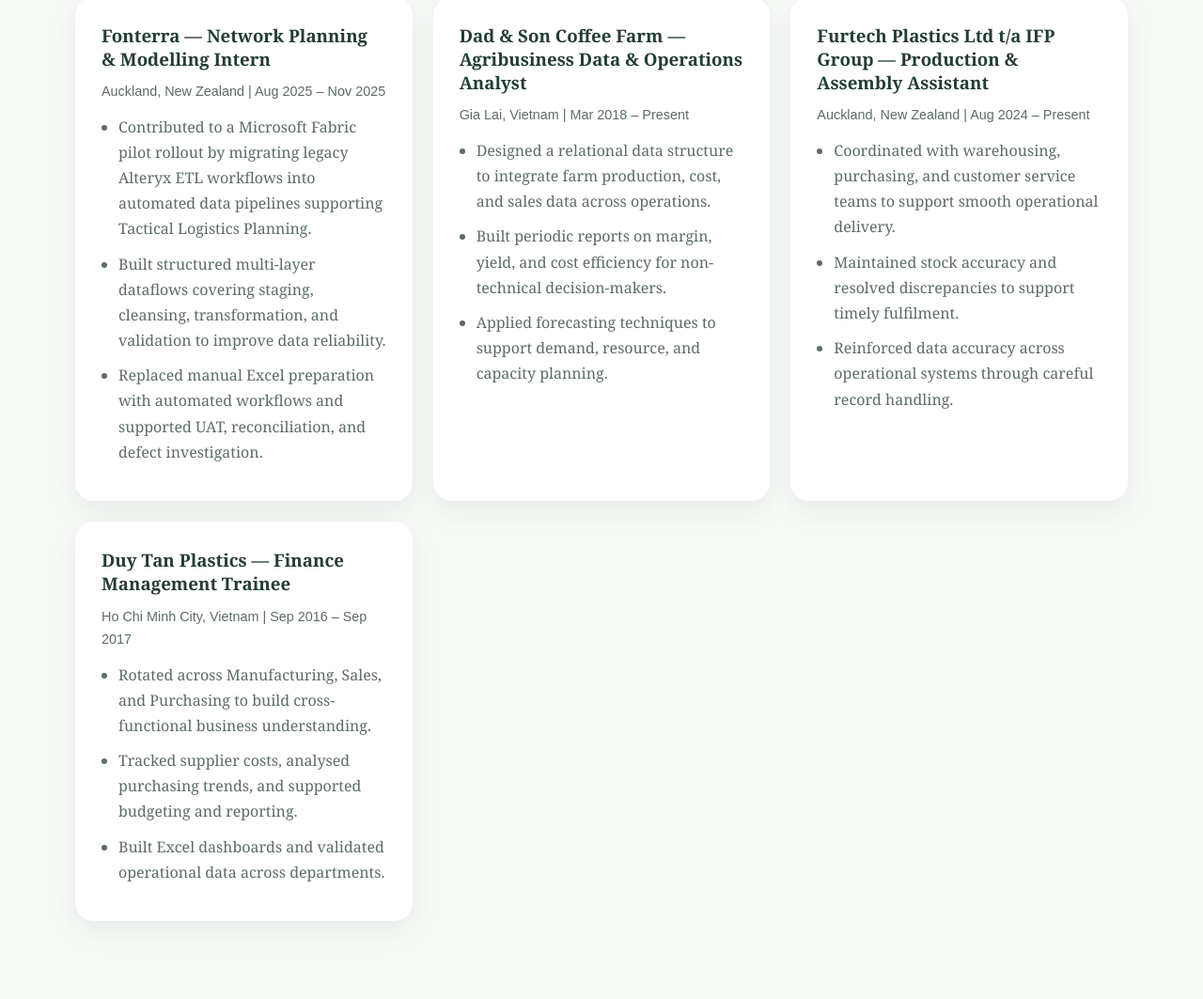
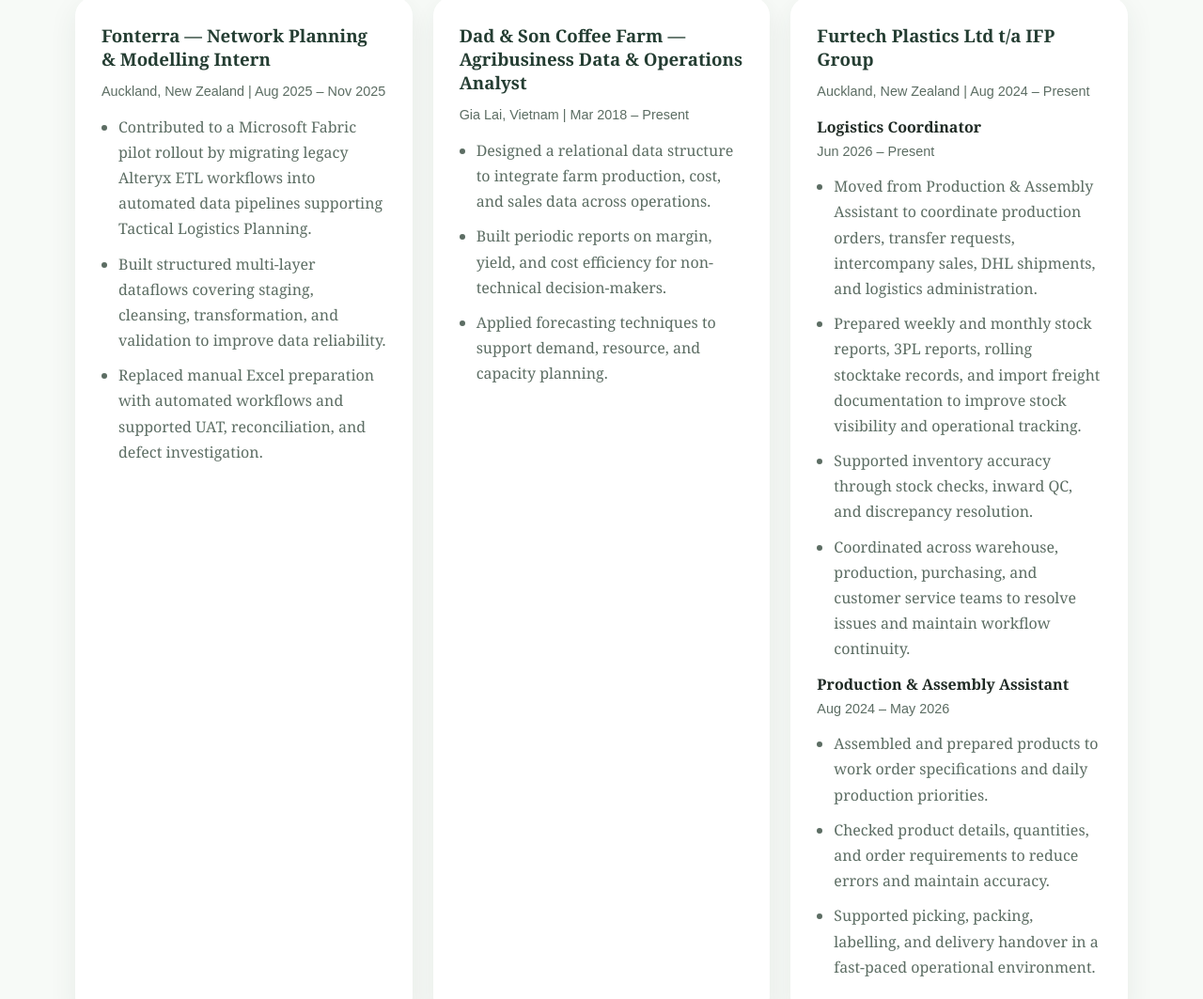
Before and after one commit to ItsNgaDoan/itsngadoan.github.io, a plain HTML site: page index.html in a window 1280 px wide. Shown: the part 4100-5163 px from the top of the page at 94% size. Drawn offline with Linux system fonts and the light colour scheme.

Commit message:
Update index.html

```diff
--- a/index.html
+++ b/index.html
@@ -612,12 +612,24 @@
       </div>
 
       <div class="experience-card">
-        <h3>Furtech Plastics Ltd t/a IFP Group — Production & Assembly Assistant</h3>
+        <h3>Furtech Plastics Ltd t/a IFP Group</h3>
         <p class="meta">Auckland, New Zealand | Aug 2024 – Present</p>
+
+        <h4>Logistics Coordinator</h4>
+        <p class="meta">Jun 2026 – Present</p>
         <ul>
-          <li>Coordinated with warehousing, purchasing, and customer service teams to support smooth operational delivery.</li>
-          <li>Maintained stock accuracy and resolved discrepancies to support timely fulfilment.</li>
-          <li>Reinforced data accuracy across operational systems through careful record handling.</li>
+          <li>Moved from Production & Assembly Assistant to coordinate production orders, transfer requests, intercompany sales, DHL shipments, and logistics administration.</li>
+          <li>Prepared weekly and monthly stock reports, 3PL reports, rolling stocktake records, and import freight documentation to improve stock visibility and operational tracking.</li>
+          <li>Supported inventory accuracy through stock checks, inward QC, and discrepancy resolution.</li>
+          <li>Coordinated across warehouse, production, purchasing, and customer service teams to resolve issues and maintain workflow continuity.</li>
+        </ul>
+
+        <h4>Production &amp; Assembly Assistant</h4>
+        <p class="meta">Aug 2024 – May 2026</p>
+        <ul>
+          <li>Assembled and prepared products to work order specifications and daily production priorities.</li>
+          <li>Checked product details, quantities, and order requirements to reduce errors and maintain accuracy.</li>
+          <li>Supported picking, packing, labelling, and delivery handover in a fast-paced operational environment.</li>
         </ul>
       </div>
 
```
